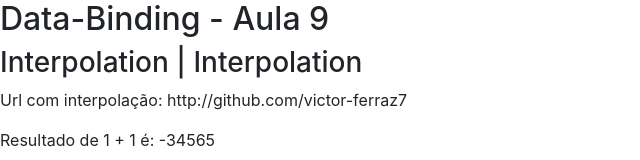
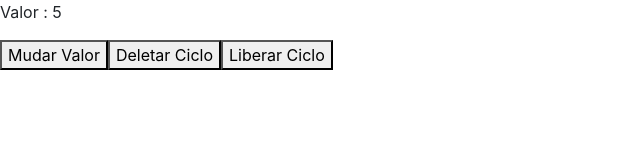
Before and after one commit to victor-ferraz7/angular-loiane, an Angular app in the folder data-binding/: page / in a window 1280 px wide. Shown: the top 160 px of the page, without its empty margins (0-640 px from the left). Built offline with nearby package versions, Linux system fonts and the light colour scheme.

Commit message:
Aula #15: Ciclo de vida do Componente

```diff
--- a/data-binding/src/app/app.component.html
+++ b/data-binding/src/app/app.component.html
@@ -1 +1,5 @@
-<app-data-binding></app-data-binding>
+<!-- <app-data-binding></app-data-binding> -->
+<app-ciclo [valorInicial]="valor" *ngIf="!deletarCiclo"></app-ciclo>
+<button (click)="mudarValor()">Mudar Valor</button>
+<button (click)="destruirCiclo()">Deletar Ciclo</button>
+<button (click)="liberarCiclo()">Liberar Ciclo</button>
--- a/data-binding/src/app/app.component.ts
+++ b/data-binding/src/app/app.component.ts
@@ -7,4 +7,22 @@
 })
 export class AppComponent {
   title = 'app';
+
+  valor: number = 5;
+
+  deletarCiclo: boolean = false;
+
+
+
+  mudarValor(){
+    this.valor++;
+  }
+
+  destruirCiclo(){
+    this.deletarCiclo = true;
+  }
+
+  liberarCiclo(){
+    this.deletarCiclo = false;
+  }
 }
--- a/data-binding/src/app/app.module.ts
+++ b/data-binding/src/app/app.module.ts
@@ -6,13 +6,15 @@
 import { MeuFormModule } from './meu-form/meu-form.module';
 import { InputPropertyComponent } from './input-property/input-property.component';
 import { OutputPropertyComponent } from './output-property/output-property.component';
+import { CicloComponent } from './ciclo/ciclo.component';
 
 @NgModule({
   declarations: [
     AppComponent,
     DataBindingComponent,
     InputPropertyComponent,
-    OutputPropertyComponent // adicionar dentro de declarações permite
+    OutputPropertyComponent,
+    CicloComponent // adicionar dentro de declarações permite
   ],
   imports: [
   BrowserModule,FormsModule, // para inserir o [(ngModule)] >> Two-Way Data Binding
--- /dev/null
+++ b/data-binding/src/app/ciclo/ciclo.component.html
@@ -0,0 +1,3 @@
+<p>
+Valor : {{ valorInicial }}
+</p>
--- /dev/null
+++ b/data-binding/src/app/ciclo/ciclo.component.ts
@@ -0,0 +1,64 @@
+import { Component, OnInit, OnChanges, AfterContentChecked, AfterContentInit, AfterViewInit, AfterViewChecked, DoCheck, OnDestroy, Input } from '@angular/core';
+
+@Component({
+  selector: 'app-ciclo',
+  templateUrl: './ciclo.component.html',
+  styleUrls: ['./ciclo.component.css']
+})
+export class CicloComponent implements OnInit, OnChanges, AfterContentChecked, AfterContentInit, AfterViewInit, AfterViewChecked, DoCheck, OnDestroy {
+
+ @Input() public valorInicial: number = 10;
+
+  constructor() {
+    this.log('constructor');
+  }
+
+  ngOnChanges() {
+    this.log('ngOnChanges')
+  }
+
+  ngOnInit() {
+    // Geralmente é dentro desse método que
+    // iremos fazer as chamadas para o servidor,
+    // para poder obter os dados,
+    // para poder mostrar no nosso template do nosso componente
+
+    this.log('ngOnInit');
+
+  }
+
+  ngAfterContentInit(): void {
+    this.log('ngAfterContentInit')
+  }
+
+  ngAfterContentChecked(): void {
+    this.log('ngAfterContentChecked')
+  }
+
+  ngAfterViewInit(): void {
+    //Called after ngAfterContentInit when the component's view has been initialized. Applies to components only.
+    //Add 'implements AfterViewInit' to the class.
+    this.log('ngAfterViewInit')
+  }
+
+  ngAfterViewChecked(): void {
+    //Called after every check of the component's view. Applies to components only.
+    //Add 'implements AfterViewChecked' to the class.
+    this.log('ngAfterViewChecked')
+  }
+
+  ngDoCheck() {
+    this.log('ngDoCheck');
+  }
+
+  ngOnDestroy() {
+    this.log('ngOnDestroy')
+  }
+
+
+  private log(hook: String) {
+    console.log(hook)
+  };
+
+
+}
```
Also changed, not shown: data-binding/src/app/ciclo/ciclo.component.css (added), 1 other file (tests, documents, lock files or other folders).
